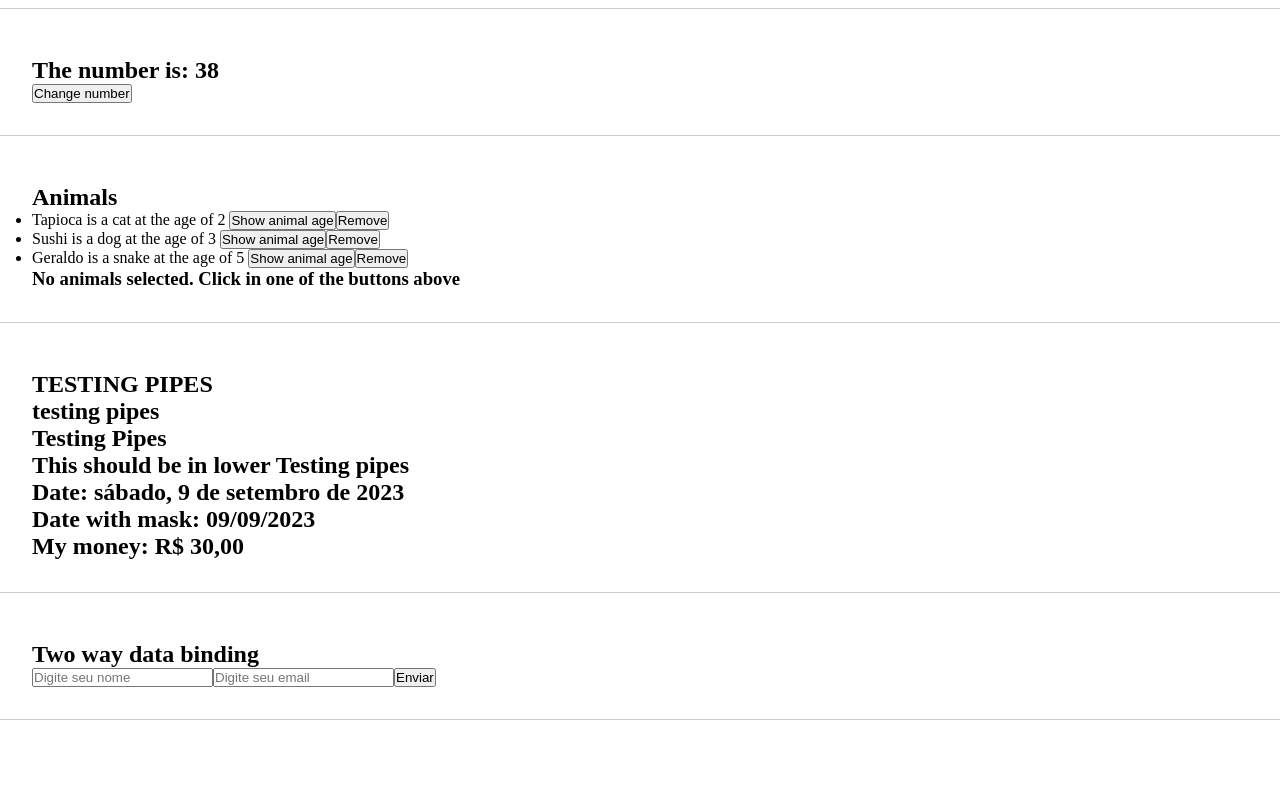
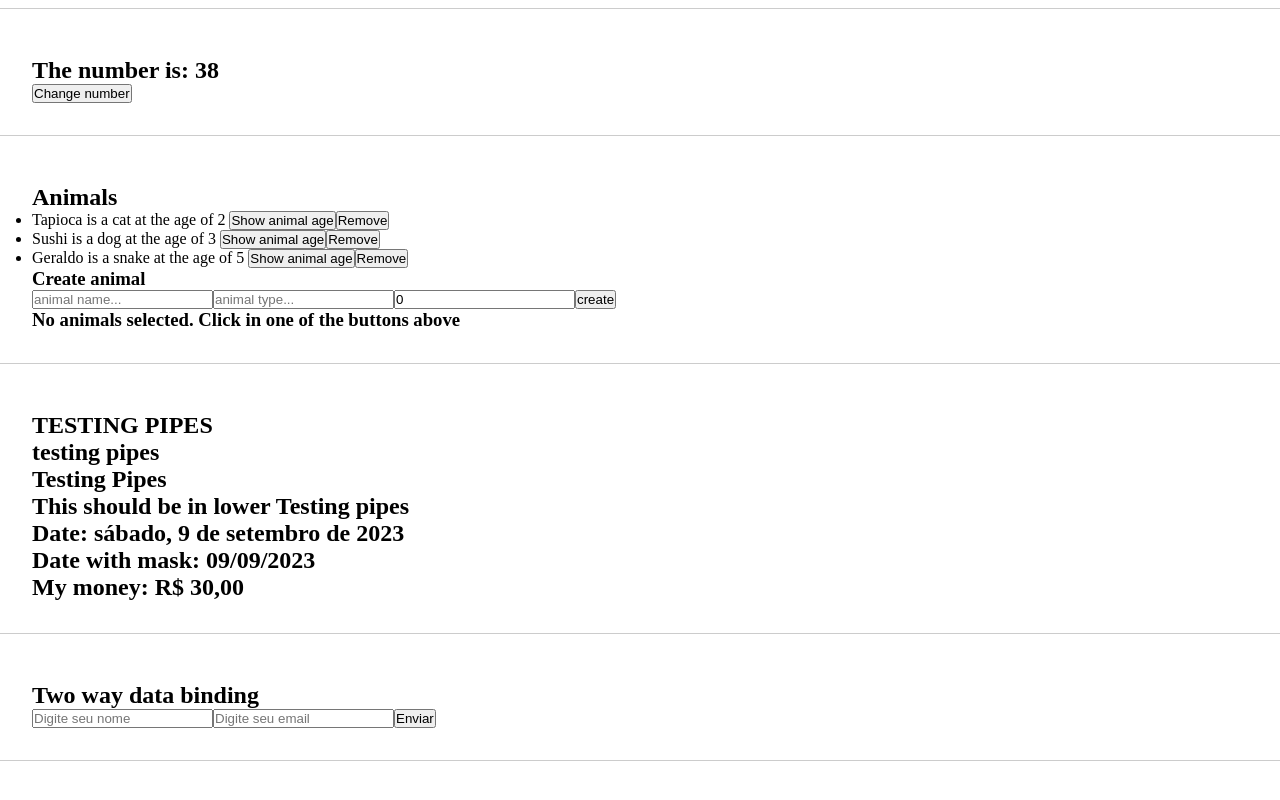
Before and after one commit to EricksonSiqueira/first-angular-project, an Angular app: page / in a window 1280 px wide. Shown: the part 791-1591 px from the top of the page. Built offline with nearby package versions, Linux system fonts and the light colour scheme.

Commit message:
feat: create form and service to add animal to the list

```diff
--- a/src/app/components/list-render/list-render.component.html
+++ b/src/app/components/list-render/list-render.component.html
@@ -10,6 +10,15 @@
       </button>
     </li>
   </ul>
+  <form>
+    <h3>Create animal</h3>
+    <input type="text" [(ngModel)]="animalName" name="animalName" placeholder="animal name...">
+    <input type="text" [(ngModel)]="animalType" name="animalType" placeholder="animal type...">
+    <input type="number" [(ngModel)]="animalAge" name="animalAge" placeholder="animal age...">
+    <button (click)="createAnimal({age: animalAge, name: animalName, type: animalType})">
+      create
+    </button>
+  </form>
   <h3>
     <span *ngIf="!!animalDetails; else noAnimalDetails">{{animalDetails}}</span>
     <ng-template #noAnimalDetails>
--- a/src/app/components/list-render/list-render.component.ts
+++ b/src/app/components/list-render/list-render.component.ts
@@ -15,6 +15,10 @@ export class ListRenderComponent {
   ];
   animalDetails = '';
 
+  animalName = '';
+  animalAge = 0;
+  animalType = '';
+
   constructor(private listService: ListService) {}
 
   showAge(animal: Animal) {
@@ -24,4 +28,11 @@ export class ListRenderComponent {
   removeAnimal(animal: Animal) {
     this.animals = this.listService.remove(this.animals, animal);
   }
+
+  createAnimal(animal: Animal) {
+    this.animals = this.listService.add(this.animals, animal);
+    this.animalName = '';
+    this.animalType = '';
+    this.animalAge = 0;
+  }
 }
--- a/src/app/services/list.service.ts
+++ b/src/app/services/list.service.ts
@@ -10,4 +10,7 @@ export class ListService {
   remove(animals: Animal[], animalToRemove: Animal) {
     return animals.filter((animal) => animal.name !== animalToRemove.name);
   }
+  add(animals: Animal[], animal: Animal) {
+    return [...animals, animal];
+  }
 }
```
